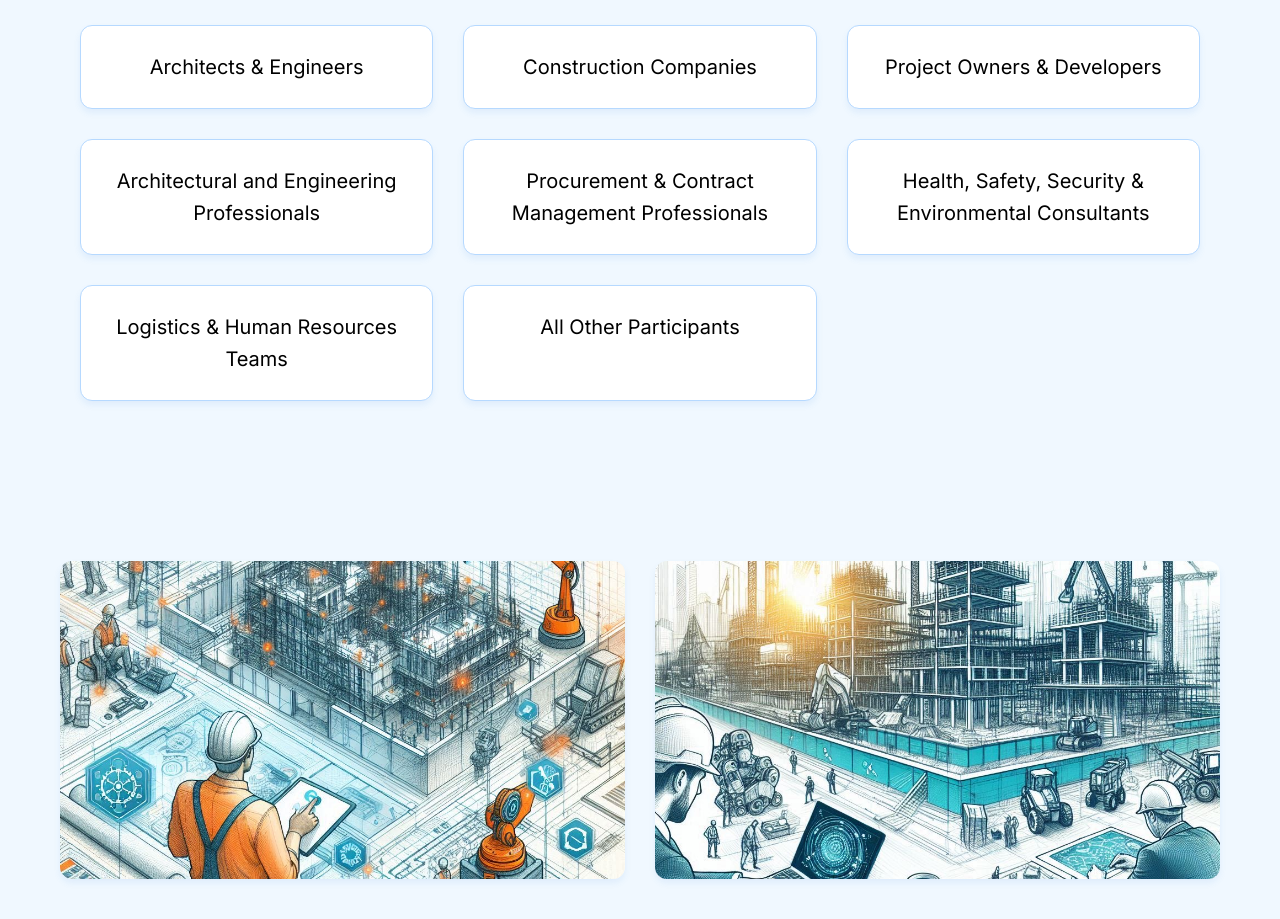
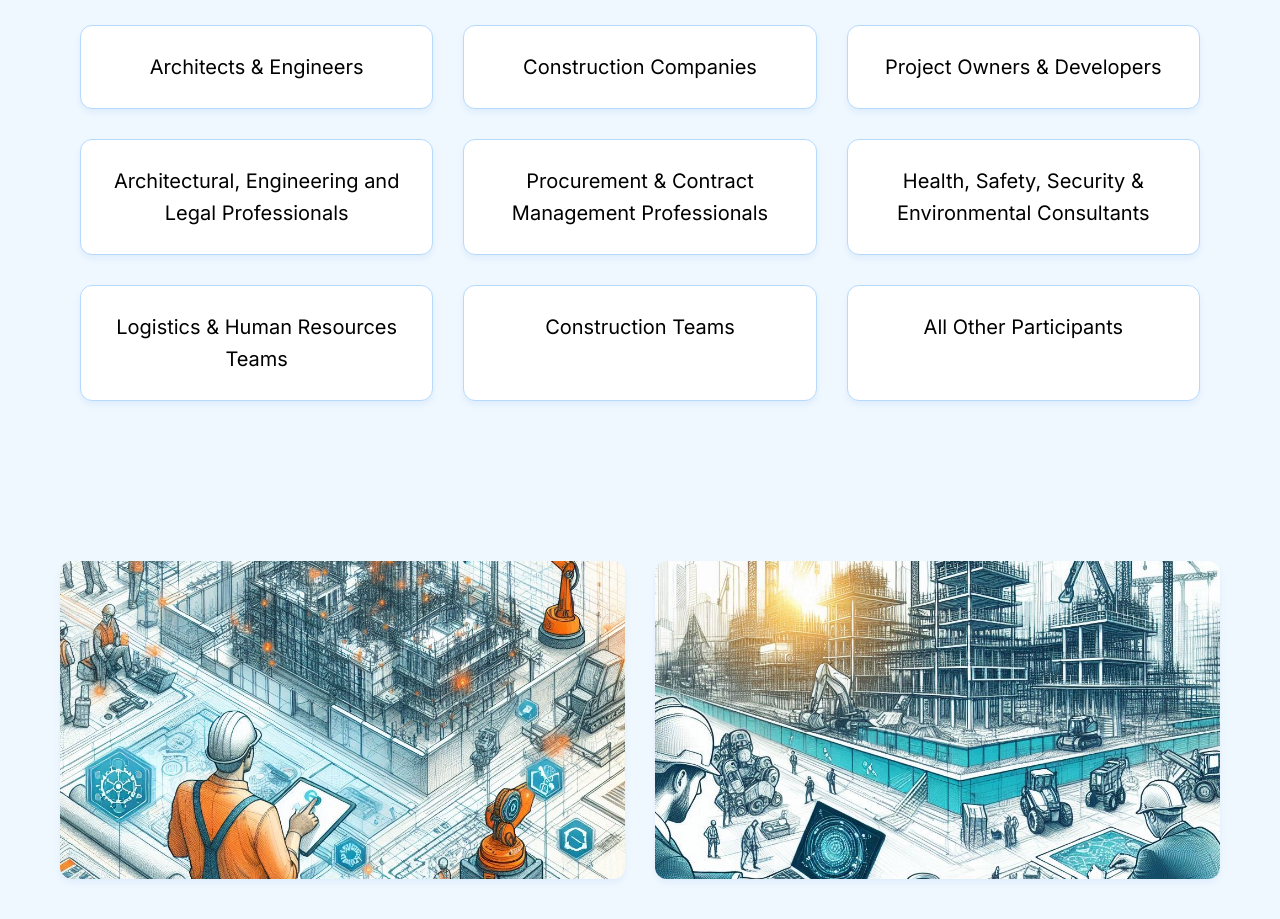
Before and after one commit to tennantalistair/constructai-website, a website: page index.html in a window 1280 px wide. Shown: the part 1380-2299 px from the top of the page. Drawn offline with Linux system fonts and the light colour scheme.

Commit message:
20241010-020

```diff
--- a/index.html
+++ b/index.html
@@ -45,10 +45,11 @@
                         <li>Architects & Engineers</li>
                         <li>Construction Companies</li>
                         <li>Project Owners & Developers</li>
-                        <li>Architectural and Engineering Professionals</li>
+                        <li>Architectural, Engineering and Legal Professionals</li>
                         <li>Procurement & Contract Management Professionals</li>
                         <li>Health, Safety, Security & Environmental Consultants</li>
                         <li>Logistics & Human Resources Teams</li>
+                        <li>Construction Teams</li>
                         <li>All Other Participants</li>
                     </ul>
                 </div>
```
